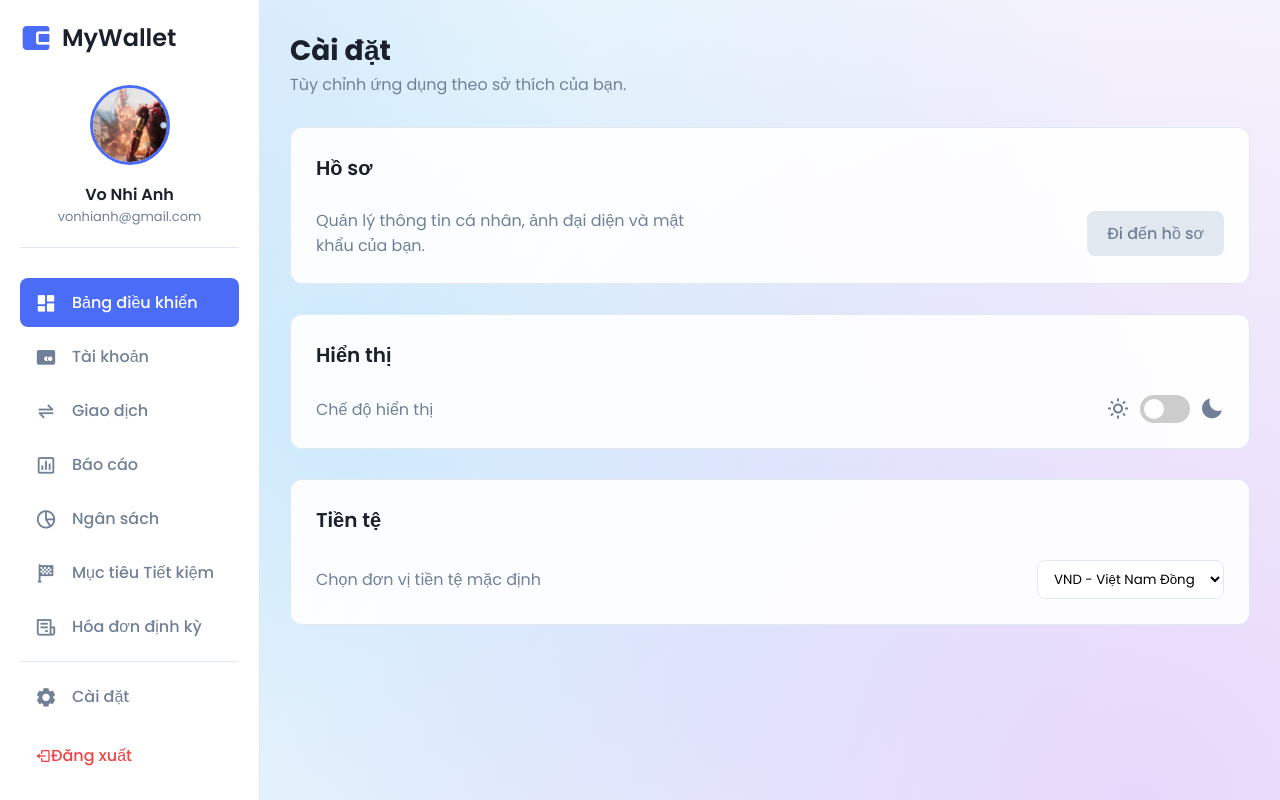
After one commit to Nhianh1909/EMS, a PHP site: page /settings.php in a window 1280 px wide. The commit adds this page. Run offline with PHP 8.4, Linux system fonts and the light colour scheme; a user stored in the database is signed in; data comes from the database, SQL or seed files in the repository.

Commit message:
add file settings

```diff
--- a/css/dashboard_style.css
+++ b/css/dashboard_style.css
@@ -6,7 +6,7 @@
     --main-bg: #f7f8fc;
     --text-primary: #1a202c;
     --text-secondary: #718096;
-    --card-bg: rgba(255, 255, 255, 0.9); /* Làm thẻ hơi trong suốt để thấy nền */
+    --card-bg: rgba(255, 255, 255, 0.9);
     --border-color: #e2e8f0;
     --income-color: #22c55e;
     --expense-color: #ef4444;
@@ -37,8 +38,8 @@ body {
     display: flex;
     flex-direction: column;
     border-right: 1px solid var(--border-color);
-    transition: width 0.3s ease;
-    z-index: 10; /* Đảm bảo sidebar nằm trên nền */
+    transition: width 0.3s ease, background-color 0.3s ease, border-color 0.3s ease;
+    z-index: 10;
 }
 
 .sidebar-header {
@@ -132,11 +133,10 @@ body {
 .main-content {
     flex-grow: 1;
     padding: 30px;
-    overflow: hidden; /* Ẩn phần thừa của hiệu ứng nền */
-    position: relative; /* Cần thiết cho pseudo-element ::before */
+    overflow: hidden;
+    position: relative;
 }
 
-/* === HIỆU ỨNG NỀN LUNG LINH (NÂNG CẤP) === */
 .main-content::before {
     content: '';
     position: absolute;
@@ -150,7 +150,8 @@ body {
         radial-gradient(circle at 50% 50%, rgba(0, 204, 255, 0.15), transparent 50%);
     background-size: 250% 250%;
     animation: fluidGradient 20s ease-in-out infinite alternate;
-    z-index: 0; /* Đảm bảo nền nằm dưới nội dung */
+    z-index: 0;
+    transition: opacity 0.3s ease;
 }
 
 @keyframes fluidGradient {
@@ -159,21 +160,16 @@ body {
     100% { background-position: 0% 50%; }
 }
 
-
 .main-header, .overview-cards, .main-section, .transactions-page-container, .reports-grid, .accounts-summary-card, .accounts-grid, .budgets-grid, .profile-settings-container {
-    position: relative; /* Đảm bảo nội dung nằm trên hiệu ứng nền */
+    position: relative;
     z-index: 1;
 }
-
 
 .main-header {
     display: flex;
     justify-content: space-between;
     align-items: center;
     margin-bottom: 30px;
-}
-.header-left{
-    max-width: 60%;
 }
 
 .header-left h1 {
@@ -951,52 +925,102 @@ body {
 .budget-card-footer {
     border-top: 1px solid var(--border-color);
     padding-top: 15px;
-    display: flex;
-    justify-content: space-between;
-    align-items: center;
+    text-align: center;
     font-size: 14px;
     color: var(--text-secondary);
     font-weight: 500;
 }
-.budget-actions {
-    margin-top: 8px;
-}
-.budget-actions button {
-    background: none;
-    border: none;
-    cursor: pointer;
-    font-size: 18px;
-    margin-left: 8px;
-}
-.btn-edit i { color: #3b82f6; }   /* xanh */
-.btn-delete i { color: #ef4444; } /* đỏ */
-.hidden {
-  display: none !important;
+
+/* === TRANG CÀI ĐẶT === */
+.settings-grid {
+    display: grid;
+    grid-template-columns: 1fr;
+    gap: 30px;
 }
 
-/* === ĐỊNH NGHĨA HIỆU ỨNG (KEYFRAMES) === */
+.setting-item {
+    display: flex;
+    justify-content: space-between;
+    align-items: center;
+    flex-wrap: wrap;
+    gap: 15px;
+}
 
+.setting-item p {
+    color: var(--text-secondary);
+    max-width: 400px;
+}
+
+.toggle-switch {
+    display: flex;
+    align-items: center;
+    gap: 10px;
+    font-size: 24px;
+    color: var(--text-secondary);
+}
+
+.switch {
+    position: relative;
+    display: inline-block;
+    width: 50px;
+    height: 28px;
+}
+
+.switch input {
+    opacity: 0;
+    width: 0;
+    height: 0;
+}
+
+.slider {
+    position: absolute;
+    cursor: pointer;
+    top: 0;
+    left: 0;
+    right: 0;
+    bottom: 0;
+    background-color: #ccc;
+    transition: .4s;
+}
+
+.slider:before {
+    position: absolute;
+    content: "";
+    height: 20px;
+    width: 20px;
+    left: 4px;
+    bottom: 4px;
+    background-color: white;
+    transition: .4s;
+}
+
+input:checked + .slider {
+    background-color: var(--primary-color);
+}
+
+input:checked + .slider:before {
+    transform: translateX(22px);
+}
+
+.slider.round {
+    border-radius: 34px;
+}
+
+.slider.round:before {
+    border-radius: 50%;
+}
+
+/* === HIỆU ỨNG === */
 @keyframes growUp {
-    from {
-        transform: scaleY(0);
-    }
-    to {
-        transform: scaleY(1);
-    }
+    from { transform: scaleY(0); }
+    to { transform: scaleY(1); }
 }
 
 @keyframes spinIn {
-    from {
-        transform: rotate(-180deg);
-        opacity: 0;
-    }
-    to {
-        transform: rotate(0deg);
-        opacity: 1;
-    }
+    from { transform: rotate(-180deg); opacity: 0; }
+    to { transform: rotate(0deg); opacity: 1; }
 }
 
-/* === HIỆU ỨNG XUẤT HIỆN CHO CÁC THÀNH PHẦN === */
 .animated-card, .animated-li {
     opacity: 0;
     transform: translateY(20px);
--- a/css/style.css
+++ b/css/style.css
@@ -185,6 +185,7 @@ body {
     text-decoration: underline;
 }
 
+
 /* CSS cho trang Đăng ký (Register) - Thêm các trường cần thiết */
 .register-form .form-group {
     margin-bottom: 15px; /* Giảm khoảng cách cho form nhiều trường hơn */
--- /dev/null
+++ b/settings.php
@@ -0,0 +1,119 @@
+<?php
+session_start();
+include('config/config.php');
+// --- MÔ PHỎNG DỮ LIỆU ĐỘNG ---
+$userName = trim(" Khánh");
+$userEmail = "duykhanh@gmail.com";
+$userAvatar = "https://scontent.fsgn21-1.fna.fbcdn.net/v/t39.30808-6/474189628_1310277973503688_3036333816967852750_n.jpg?_nc_cat=110&ccb=1-7&_nc_sid=833d8c&_nc_ohc=hMqcP2MP3hMQ7kNvwEysxR9&_nc_oc=AdmRy2aZYjM-Q9iwxXPO7EnyU9y8I4N4-r31oBvb1bv3Yc0YYB1M-VXyn56PtGCFM2AaUSbYKZBD2yLKF6QUMmWa&_nc_zt=23&_nc_ht=scontent.fsgn21-1.fna&_nc_gid=2VfzLP0HwXXmY6gmfFxWqw&oh=00_AfRS2AS7qmPGz9dSe3jvA1Tx5pWDZOF9KwbBA6Q7rky9vg&oe=687D3C9E";
+
+?>
+<!DOCTYPE html>
+<html lang="vi">
+<head>
+    <meta charset="UTF-8">
+    <meta name="viewport" content="width=device-width, initial-scale=1.0">
+    <title>Cài đặt - Quản lý chi tiêu</title>
+    <link rel="stylesheet" href="css/dashboard_style.css">
+    <!-- Google Fonts & Icons -->
+    <link rel="preconnect" href="https://fonts.googleapis.com">
+    <link rel="preconnect" href="https://fonts.gstatic.com" crossorigin>
+    <link href="https://fonts.googleapis.com/css2?family=Poppins:wght@400;500;600;700&display=swap" rel="stylesheet">
+    <link href='https://unpkg.com/boxicons@2.1.4/css/boxicons.min.css' rel='stylesheet'>
+    <style>
+        .settings-grid .report-card.animated-card .setting-item a {
+            text-decoration: none !important;
+        }
+    </style>
+</head>
+
+<body>
+
+<div class="dashboard-container">
+    <!-- ========== SIDEBAR ========== -->
+    <?php include('sidebar/sidebar.php') ?>
+    <!-- ========== MAIN CONTENT ========== -->
+    <main class="main-content">
+        <header class="main-header">
+            <div class="header-left">
+                <h1>Cài đặt</h1>
+                <p class="welcome-message">Tùy chỉnh ứng dụng theo sở thích của bạn.</p>
+            </div>
+        </header>
+
+        <section class="settings-grid">
+            <div class="report-card animated-card">
+                <h3 class="report-card-title">Hồ sơ</h3>
+                <div class="setting-item">
+                    <p>Quản lý thông tin cá nhân, ảnh đại diện và mật khẩu của bạn.</p>
+                    <a href="accounts.php" class="btn btn-secondary ">Đi đến hồ sơ</a>
+                </div>
+            </div>
+             <div class="report-card animated-card" style="animation-delay: 0.1s;">
+                <h3 class="report-card-title">Hiển thị</h3>
+                <div class="setting-item">
+                    <p>Chế độ hiển thị</p>
+                    <div class="toggle-switch">
+                        <i class='bx bx-sun'></i>
+                        <label class="switch">
+                            <input type="checkbox" id="theme-toggle">
+                       <span class="slider round"></span>
+                        </label>
+                        <i class='bx bxs-moon'></i>
+                    </div>
+                </div>
+            </div>
+             <div class="report-card animated-card" style="animation-delay: 0.2s;">
+                <h3 class="report-card-title">Tiền tệ</h3>
+                <div class="setting-item">
+                    <p>Chọn đơn vị tiền tệ mặc định</p>
+                    <div class="filter-group">
+                        <select>
+                            <option>VND - Việt Nam Đồng</option>
+                            <option>USD - Đô la Mỹ</option>
+                        </select>
+                    </div>
+                </div>
+            </div>
+        </section>
+    </main>
+</div>
+
+<script>
+    const themeToggle = document.getElementById('theme-toggle');
+    const body = document.body;
+
+    // Hàm để áp dụng theme
+    const applyTheme = (theme) => {
+        if (theme === 'dark') {
+            body.classList.add('dark-mode');
+            themeToggle.checked = true;
+        } else {
+            body.classList.remove('dark-mode');
+            themeToggle.checked = false;
+        }
+    };
+
+    // Hàm để chuyển đổi theme
+    const toggleTheme = () => {
+        if (themeToggle.checked) {
+            localStorage.setItem('theme', 'dark');
+            applyTheme('dark');
+        } else {
+            localStorage.setItem('theme', 'light');
+            applyTheme('light');
+        }
+    };
+
+    // Gán sự kiện cho nút gạt
+    themeToggle.addEventListener('change', toggleTheme);
+
+    // Kiểm tra và áp dụng theme đã lưu khi tải trang
+    //lưu vào localStorage
+    document.addEventListener('DOMContentLoaded', () => {
+        const savedTheme = localStorage.getItem('theme') || 'light';
+        applyTheme(savedTheme);
+    });
+</script>
+
+</body>
+</html>
--- a/sidebar/sidebar.php
+++ b/sidebar/sidebar.php
@@ -37,10 +37,10 @@ if (!empty($user_info['avatar'])) {
                 <li><a href="transactions.php"><i class='bx bx-transfer-alt'></i><span>Giao dịch</span></a></li>
                 <li><a href="reports.php"><i class='bx bx-bar-chart-square'></i><span>Báo cáo</span></a></li>
                 <li><a href="budgets.php"><i class='bx bx-pie-chart-alt-2'></i><span>Ngân sách</span></a></li>
-                <li><a href="#"><i class='bx bxs-flag-checkered'></i><span>Mục tiêu Tiết kiệm</span></a></li>
+                <li><a href="goals.php"><i class='bx bxs-flag-checkered'></i><span>Mục tiêu Tiết kiệm</span></a></li>
                 <li><a href="#"><i class='bx bx-receipt'></i><span>Hóa đơn định kỳ</span></a></li>
                 <hr class="nav-divider">
-                <li><a href="#"><i class='bx bxs-cog'></i><span>Cài đặt</span></a></li>
+                <li><a href="settings.php"><i class='bx bxs-cog'></i><span>Cài đặt</span></a></li>
             </ul>
         </nav>
 
```
Also changed, not shown: other parts of css/dashboard_style.css (+62 -43 lines), accounts.php (+11 -0 lines), budgets.php (+10 -0 lines), dashboard.php (+10 -0 lines), goals.php (added, +90 -0 lines), reports.php (+11 -0 lines), transactions.php (+12 -0 lines). Lines whose indentation alone changed are shown as unchanged.
